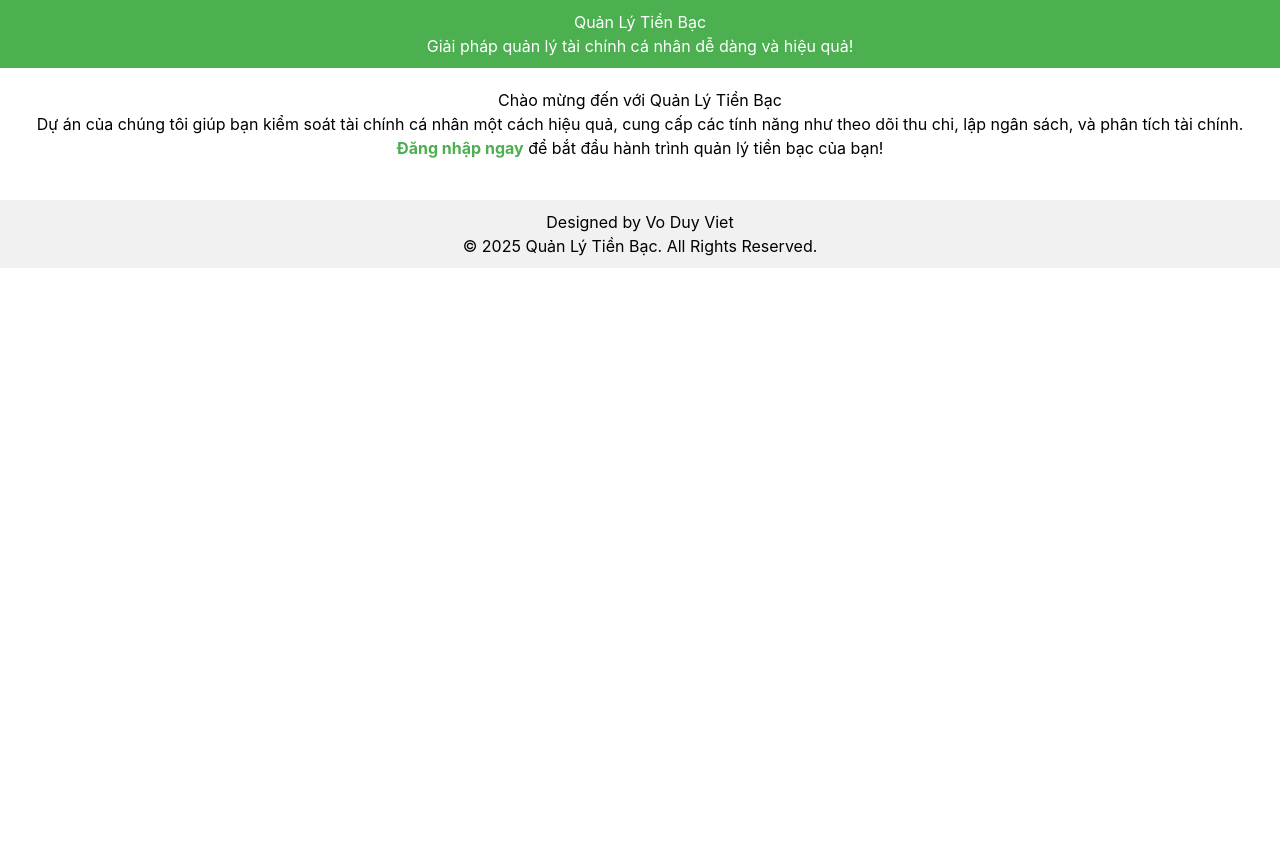
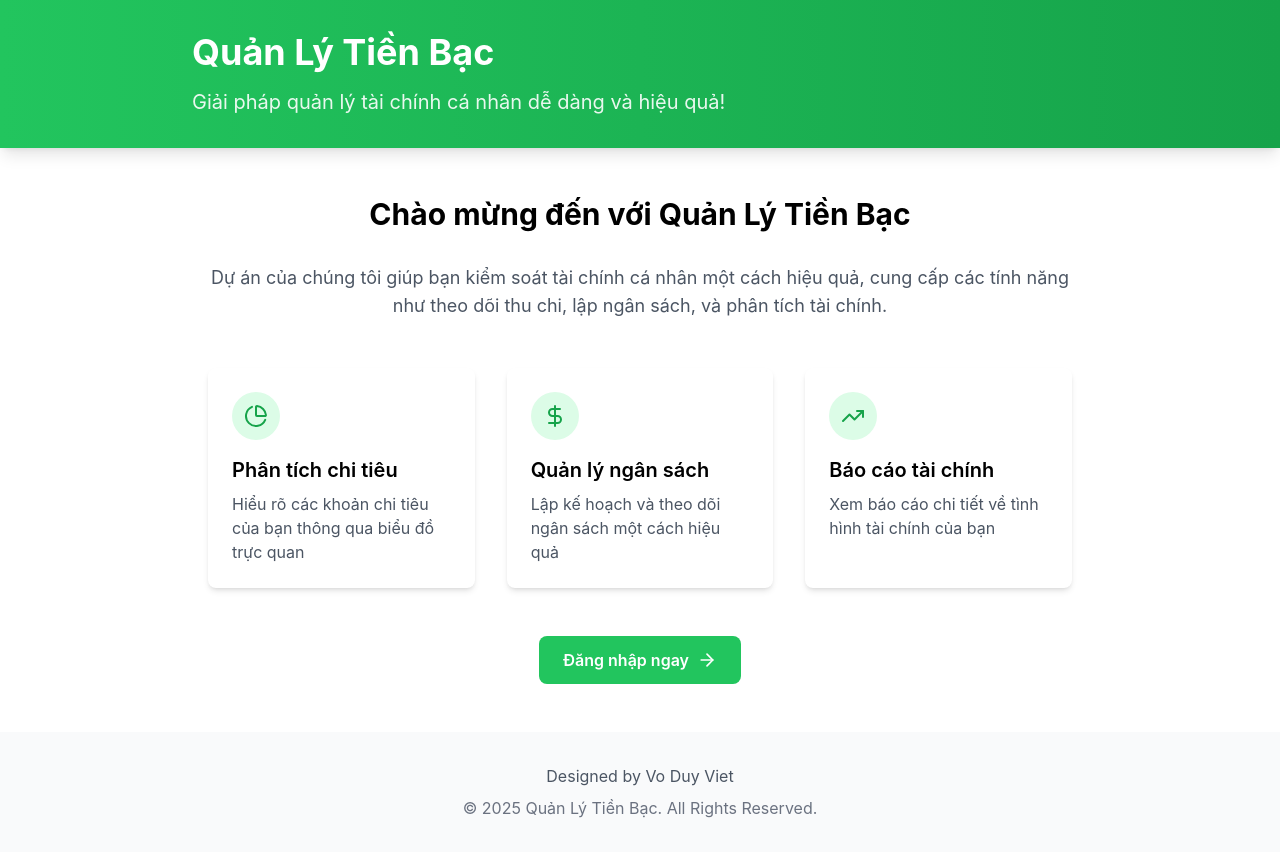
Before and after one commit to DuyViet-Vo/expense_management_reactjs, a React (Create React App) app: page / in a window 1280 px wide. Before the commit the page ends 800 px from the top, so only its background shows below. Built offline with nearby package versions, Linux system fonts and the light colour scheme.

Commit message:
chore: update homepage

```diff
--- a/src/components/Footer.jsx
+++ b/src/components/Footer.jsx
@@ -2,9 +2,11 @@ import React from "react";
 
 function Footer() {
   return (
-    <footer style={{ padding: "10px", backgroundColor: "#f1f1f1", textAlign: "center", marginTop: "20px" }}>
-      <p>Designed by Vo Duy Viet</p>
-      <p>&copy; 2025 Quản Lý Tiền Bạc. All Rights Reserved.</p>
+    <footer className="bg-gray-50 py-8 px-4">
+      <div className="max-w-4xl mx-auto text-center">
+        <p className="text-gray-600 mb-2">Designed by Vo Duy Viet</p>
+        <p className="text-gray-500">&copy; 2025 Quản Lý Tiền Bạc. All Rights Reserved.</p>
+      </div>
     </footer>
   );
 }
--- a/src/components/Header.jsx
+++ b/src/components/Header.jsx
@@ -2,9 +2,13 @@ import React from "react";
 
 function Header() {
   return (
-    <header style={{ padding: "10px", backgroundColor: "#4CAF50", color: "white", textAlign: "center" }}>
-      <h1>Quản Lý Tiền Bạc</h1>
-      <p>Giải pháp quản lý tài chính cá nhân dễ dàng và hiệu quả!</p>
+    <header className="bg-gradient-to-r from-green-500 to-green-600 text-white py-8 px-4 shadow-lg">
+      <div className="max-w-4xl mx-auto">
+        <h1 className="text-4xl font-bold mb-4 animate-fade-in">Quản Lý Tiền Bạc</h1>
+        <p className="text-xl opacity-90">
+          Giải pháp quản lý tài chính cá nhân dễ dàng và hiệu quả!
+        </p>
+      </div>
     </header>
   );
 }
--- a/src/pages/HomePage.jsx
+++ b/src/pages/HomePage.jsx
@@ -1,35 +1,73 @@
-import React from "react";
-import Header from "../components/Header";
-import Footer from "../components/Footer";
+import React from 'react';
+import Header from '../components/Header';
+import Footer from '../components/Footer';
+import { ArrowRight, PieChart, DollarSign, TrendingUp } from 'lucide-react';
 
-function HomePage() {
+const Feature = ({ icon: Icon, title, description }) => {
   return (
-    <div>
+    <div className="p-6 bg-white rounded-lg shadow-md hover:shadow-xl transition-shadow duration-300">
+      <div className="flex items-center justify-center w-12 h-12 mb-4 bg-green-100 rounded-full">
+        <Icon className="w-6 h-6 text-green-600" />
+      </div>
+      <h3 className="text-xl font-semibold mb-2">{title}</h3>
+      <p className="text-gray-600">{description}</p>
+    </div>
+  );
+};
+
+const HomePage = () => {
+  const features = [
+    {
+      icon: PieChart,
+      title: "Phân tích chi tiêu",
+      description: "Hiểu rõ các khoản chi tiêu của bạn thông qua biểu đồ trực quan"
+    },
+    {
+      icon: DollarSign,
+      title: "Quản lý ngân sách",
+      description: "Lập kế hoạch và theo dõi ngân sách một cách hiệu quả"
+    },
+    {
+      icon: TrendingUp,
+      title: "Báo cáo tài chính",
+      description: "Xem báo cáo chi tiết về tình hình tài chính của bạn"
+    }
+  ];
+
+  return (
+    <div className="min-h-screen flex flex-col">
       <Header />
-      <main style={{ padding: "20px", textAlign: "center" }}>
-        <h2>Chào mừng đến với Quản Lý Tiền Bạc</h2>
-        <p>
-          Dự án của chúng tôi giúp bạn kiểm soát tài chính cá nhân một cách hiệu
-          quả, cung cấp các tính năng như theo dõi thu chi, lập ngân sách, và
-          phân tích tài chính.
+      <main className="flex-grow">
+        <div className="max-w-4xl mx-auto px-4 py-12">
+          <h2 className="text-3xl font-bold text-center mb-8">
+            Chào mừng đến với Quản Lý Tiền Bạc
+          </h2>
+          <p className="text-lg text-gray-600 text-center mb-12">
+            Dự án của chúng tôi giúp bạn kiểm soát tài chính cá nhân một cách hiệu quả,
+            cung cấp các tính năng như theo dõi thu chi, lập ngân sách, và phân tích tài chính.
           </p>
-        <p>
+
+          <div className="grid md:grid-cols-3 gap-8 mb-12">
+            {features.map((feature, index) => (
+              <Feature key={index} {...feature} />
+            ))}
+          </div>
+
+          <div className="text-center">
             <a
               href="/login"
-            style={{
-              color: "#4CAF50",
-              textDecoration: "none",
-              fontWeight: "bold",
-            }}
+              className="inline-flex items-center px-6 py-3 bg-green-500 text-white font-semibold rounded-lg
+                         hover:bg-green-600 transition-colors duration-300"
             >
               Đăng nhập ngay
-          </a>{" "}
-          để bắt đầu hành trình quản lý tiền bạc của bạn!
-        </p>
+              <ArrowRight className="ml-2 w-5 h-5" />
+            </a>
+          </div>
+        </div>
       </main>
-      <Footer class="pb-8"/>
+      <Footer />
     </div>
   );
-}
+};
 
 export default HomePage;
```
Lines whose indentation alone changed are shown as unchanged.
